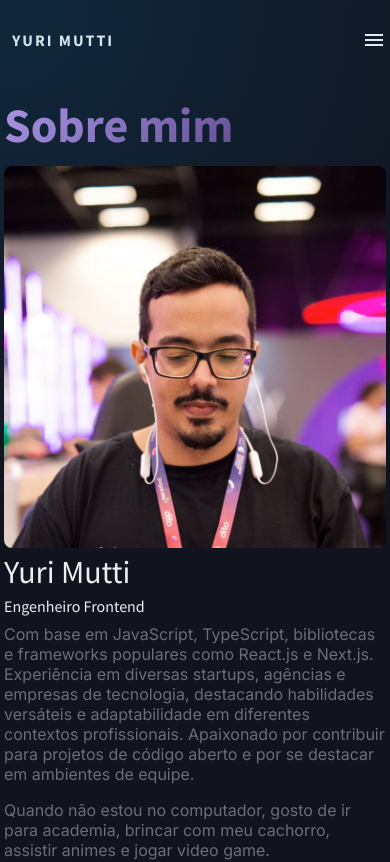
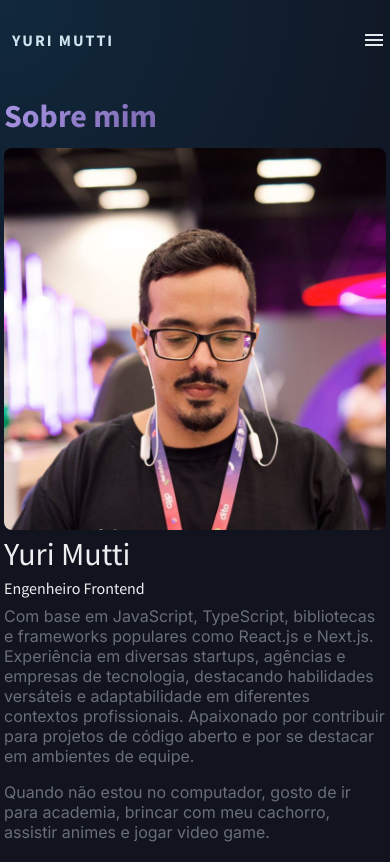
Before and after one commit to yurimutti/yurimutti.com, a Next.js app: page /sobre in a window 390 px wide. Shown: the top 862 px of the page. Built offline with nearby package versions, Linux system fonts and the light colour scheme.

Commit message:
refactor: title mobile size

```diff
--- a/src/pages/projetos/index.tsx
+++ b/src/pages/projetos/index.tsx
@@ -11,6 +11,11 @@ export const PageTitle = styled('h1', {
   fontSize: '48px',
   lineHeight: '50px',
   margin: '$3 0',
+
+  '@md': {
+    fontSize: '32px',
+    lineHeight: '32px',
+  },
 });
 
 export const ProjectsWrapper = styled('div', {
--- a/src/pages/sobre/index.tsx
+++ b/src/pages/sobre/index.tsx
@@ -13,6 +13,11 @@ const PageTitle = styled('h1', {
   fontSize: '48px',
   lineHeight: '50px',
   margin: '$3 0',
+
+  '@md': {
+    fontSize: '32px',
+    lineHeight: '32px',
+  },
 });
 
 const AboutMe = styled('div', {
```
